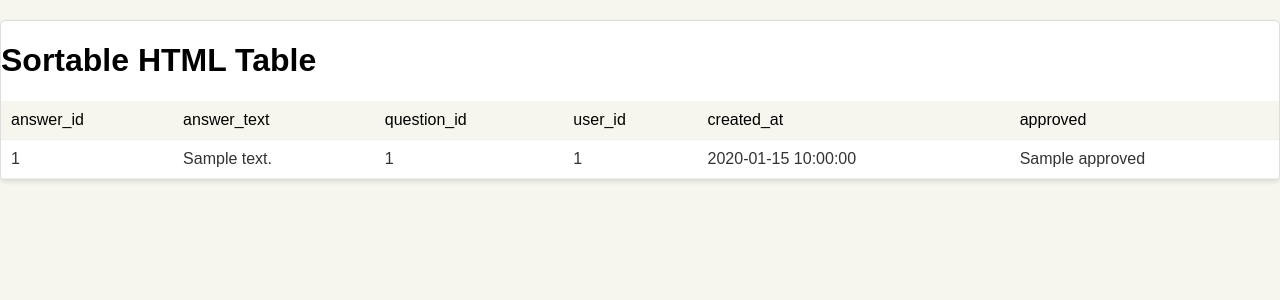
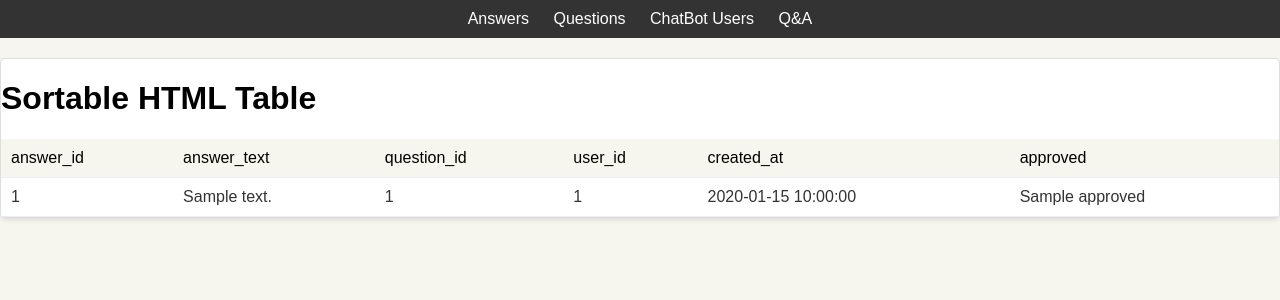
Before and after one commit to Viber/viber-bot-python, a Flask app: page /answers in a window 1280 px wide. Shown: the top 300 px of the page. Run offline with Flask 3, Linux system fonts and the light colour scheme; a database or web service that is not in the repository returns one stand-in record (Sample ...); some libraries are stand-ins or nearby versions.

Commit message:
add links at the top of the page

```diff
--- a/app/templates/json_template.html
+++ b/app/templates/json_template.html
@@ -55,10 +55,28 @@
         tr:hover td {
             background-color: #f6f6ef;
         }
+
+        .nav-links {
+            padding: 10px;
+            background-color: #333;
+            text-align: center;
+        }
+
+        .nav-links a {
+            color: #fff;
+            text-decoration: none;
+            margin: 0 10px;
+        }
     </style>
 </head>
 
 <body>
+    <div class="nav-links">
+        <a href="/answers">Answers</a>
+        <a href="/questions">Questions</a>
+        <a href="/chatbot_users">ChatBot Users</a>
+        <a href="/q_and_a">Q&A</a>
+    </div>
     <div class="container">
         <h1>Sortable HTML Table</h1>
         <table id="sortable-table">
```
